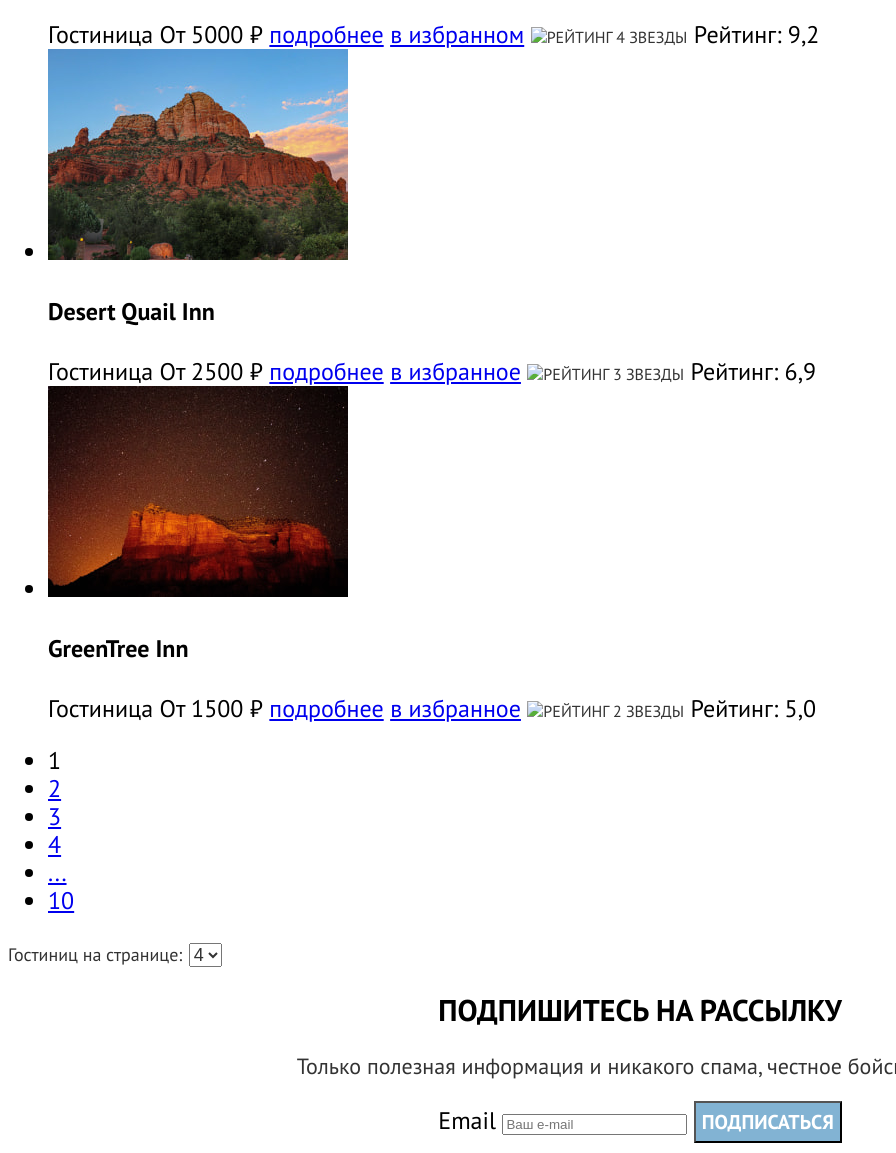
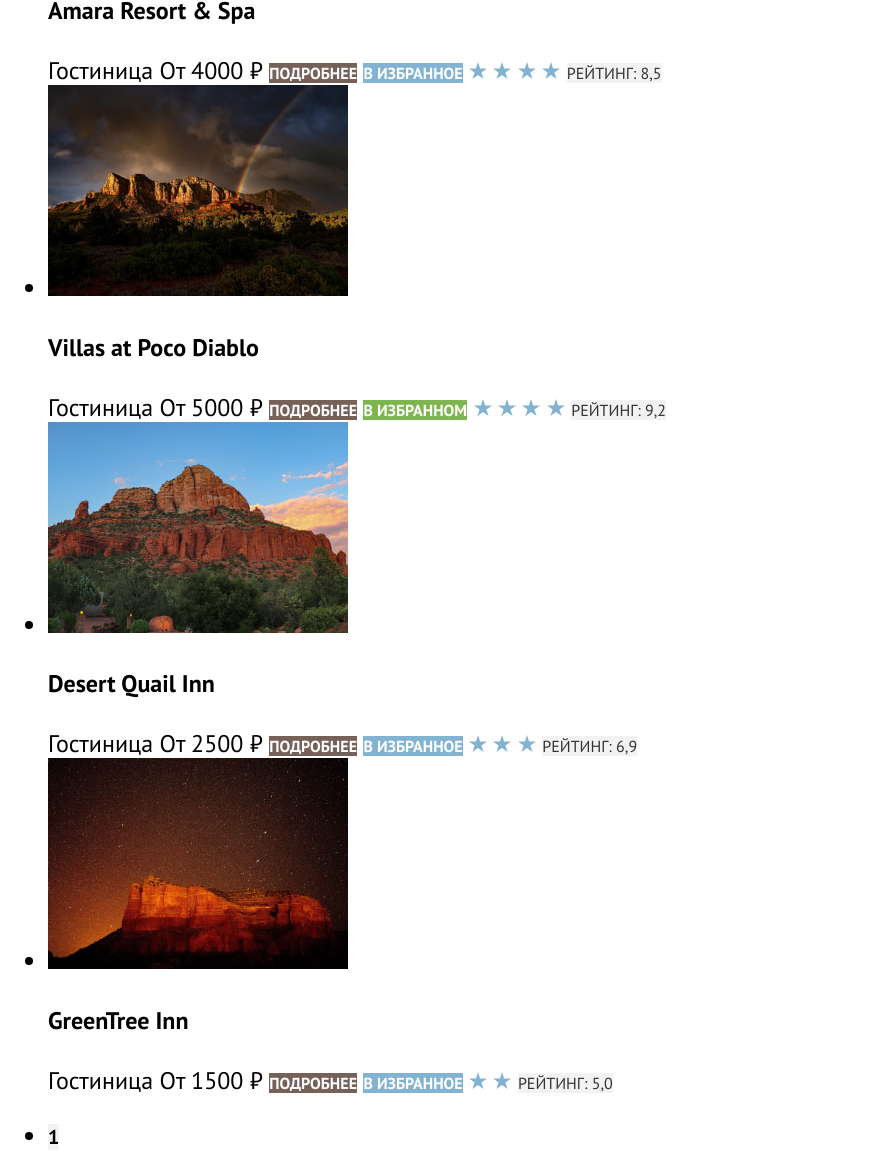
Before and after one commit to htmlacademy-htmlcss/1724643-sedona-34, a plain HTML site: page catalog.html in a window 1280 px wide. Shown: the part 1541-2694 px from the top of the page, without its empty margins (0-896 px from the left). Drawn offline with Linux system fonts and the light colour scheme.

Commit message:
исправляет базовую стилизацию 2

```diff
--- a/catalog.html
+++ b/catalog.html
@@ -143,7 +143,10 @@
                      <span class="product-card-price">От 4000 ₽</span>
                      <a class="product-card-button-more" href="#">подробнее</a>
                      <a class="product-card-button-favorite" href="#">в избранное</a>
-                     <img class="product-card-rating" src="#" alt="Рейтинг 4 звезды">
+                     <img class="product-card-rating" src="images/star.svg" alt="Рейтинг 4 звезды">
+                     <img class="product-card-rating" src="images/star.svg" alt="Рейтинг 4 звезды">
+                     <img class="product-card-rating" src="images/star.svg" alt="Рейтинг 4 звезды">
+                     <img class="product-card-rating" src="images/star.svg" alt="Рейтинг 4 звезды">
                      <span class="product-card-rating-text">Рейтинг: 8,5</span>
                     </li>
                     <li class="product-card">
@@ -152,8 +155,11 @@
                         <span class="product-card-type">Гостиница</span>
                         <span class="product-card-price">От 5000 ₽</span>
                         <a class="product-card-button-more" href="#">подробнее</a>
-                        <a class="product-card-button-favorite" href="#">в избранном</a>
-                        <img class="product-card-rating" src="#" alt="Рейтинг 4 звезды">
+                        <a class="product-card-button-favorite-chosen" href="#">в избранном</a>
+                        <img class="product-card-rating" src="images/star.svg" alt="Рейтинг 4 звезды">
+                        <img class="product-card-rating" src="images/star.svg" alt="Рейтинг 4 звезды">
+                        <img class="product-card-rating" src="images/star.svg" alt="Рейтинг 4 звезды">
+                        <img class="product-card-rating" src="images/star.svg" alt="Рейтинг 4 звезды">
                         <span class="product-card-rating-text">Рейтинг: 9,2</span>
                        </li>
                        <li class="product-card">
@@ -163,7 +169,9 @@
                         <span class="product-card-price">От 2500 ₽</span>
                         <a class="product-card-button-more" href="#">подробнее</a>
                         <a class="product-card-button-favorite" href="#">в избранное</a>
-                        <img class="product-card-rating" src="#" alt="Рейтинг 3 звезды">
+                        <img class="product-card-rating" src="images/star.svg" alt="Рейтинг 3 звезды">
+                        <img class="product-card-rating" src="images/star.svg" alt="Рейтинг 3 звезды">
+                        <img class="product-card-rating" src="images/star.svg" alt="Рейтинг 3 звезды">
                         <span class="product-card-rating-text">Рейтинг: 6,9</span>
                        </li>
                        <li class="product-card">
@@ -173,7 +181,8 @@
                         <span class="product-card-price">От 1500 ₽</span>
                         <a class="product-card-button-more" href="#">подробнее</a>
                         <a class="product-card-button-favorite" href="#">в избранное</a>
-                        <img class="product-card-rating" src="#" alt="Рейтинг 2 звезды">
+                        <img class="product-card-rating" src="images/star.svg" alt="Рейтинг 2 звезды">
+                        <img class="product-card-rating" src="images/star.svg" alt="Рейтинг 2 звезды">
                         <span class="product-card-rating-text">Рейтинг: 5,0</span>
                        </li>
                 </ul>
--- a/styles/styles.css
+++ b/styles/styles.css
@@ -150,7 +150,6 @@
   background-image: url("../images/background.jpg");
   background-repeat: no-repeat;
   background-size: 100% auto;
-  height: 411px;
   width: 1200px;
   text-align: center;
 }
@@ -220,8 +219,7 @@
   background-color: #756157;
   background-image: url("../images/filter-2.png");
   background-repeat: no-repeat;
-  background-size: 100% auto;
-  height: 403px;
+  background-size: 100% 100%;
   width: 1200px;
 }
 .catalog-list {
@@ -291,13 +289,35 @@
   line-height: 21px;
   color: #333333;
 }
-.product-card-button-more a {
+.product-card-button-more {
   font-weight: 700;
   font-size: 16px;
   line-height: 20px;
   text-align: center;
   text-transform: uppercase;
   color: #FFFFFF;
+  background-color: #756157;
+  text-decoration: none;
+}
+.product-card-button-favorite {
+  font-weight: 700;
+  font-size: 16px;
+  line-height: 20px;
+  color: #FFFFFF;
+  background-color: #82B3D3;
+  text-align: center;
+  text-transform: uppercase;
+  text-decoration: none;
+}
+.product-card-button-favorite-chosen {
+  font-weight: 700;
+  font-size: 16px;
+  line-height: 20px;
+  color: #FFFFFF;
+  background-color: #7DB54F;
+  text-align: center;
+  text-transform: uppercase;
+  text-decoration: none;
 }
 .product-card-rating {
   font-weight: 400;
@@ -307,13 +327,32 @@
   text-transform: uppercase;
   color: #333333;
 }
-.pagination-link a{
+.product-card-rating-text {
+  font-weight: 400;
+  font-size: 16px;
+  line-height: 20px;
+  text-align: center;
+  text-transform: uppercase;
+  color: #333333;
+  background-color: #F2F2F2;
+}
+.pagination-link {
+  font-weight: 700;
+  font-size: 20px;
+  line-height: 36px;
+  text-align: center;
+  text-transform: uppercase;
+  color: #FFFFFF;
+  background-color: #82B3D3;
+}
+.pagination-current {
   font-weight: 700;
   font-size: 20px;
   line-height: 36px;
   text-align: center;
   text-transform: uppercase;
   color: #000000;
+  background-color: #F2F2F2;
 }
 .pagination-title {
   font-weight: 400;
```
Also changed, not shown: index.html (+5 -6 lines), images/star.svg (added).
